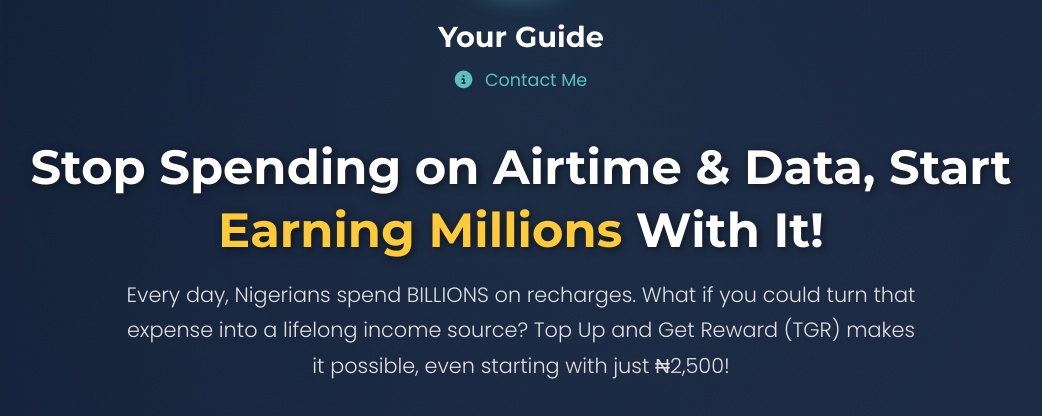
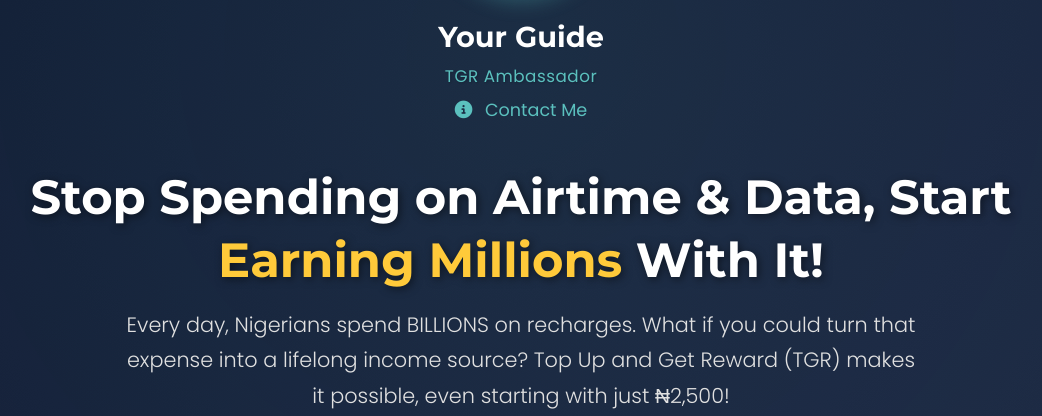
Before and after one commit to DammieOptimus/tgrstartnow, a plain HTML site: page index.html in a window 1280 px wide. Shown: the part 507-923 px from the top of the page, without its empty margins (119-1161 px from the left). Drawn offline with Linux system fonts and the light colour scheme.

Commit message:
Update index.html

```diff
--- a/index.html
+++ b/index.html
@@ -81,6 +81,24 @@
         .tgr-logo {
             max-width: 250px;
             margin-bottom: 2rem;
+        }
+
+        /* Style for the TGR Ambassador Designation */
+        #referrer-designation {
+            font-family: 'Poppins', sans-serif; /* Or 'Montserrat' if you prefer heading font */
+            font-size: 1.05rem; /* Adjust size as needed - slightly smaller than name */
+            font-weight: 500; /* Semi-bold or adjust (e.g., 600) */
+            color: var(--accent-color-2); /* Use the attractive teal color */
+            margin-top: 2px;      /* Small space below the name */
+            margin-bottom: 8px;   /* Space above the phone number */
+            line-height: 1.3;    /* Adjust line spacing */
+            letter-spacing: 0.5px; /* Optional: slightly wider spacing */
+            text-shadow: 1px 1px 2px rgba(0, 0, 0, 0.2); /* Optional subtle shadow */
+        }
+
+        /* Optional: Adjust spacing on the phone number if needed */
+        #referrer-phone {
+           margin-top: 0; /* Ensure phone number doesn't have extra top margin now */
         }
 
         .referrer-info {
@@ -697,6 +715,7 @@
                 </div>
                 <div class="referrer-details">
                     <h3 id="referrer-name">Your Guide</h3> <!-- Placeholder -->
+                    <p id="referrer-designation">TGR Ambassador</p> <!-- Placeholder -->
                     <p id="referrer-phone"><i class="fas fa-phone-alt"></i> Contact Me</p> <!-- Placeholder -->
                 </div>
             </div>
```
